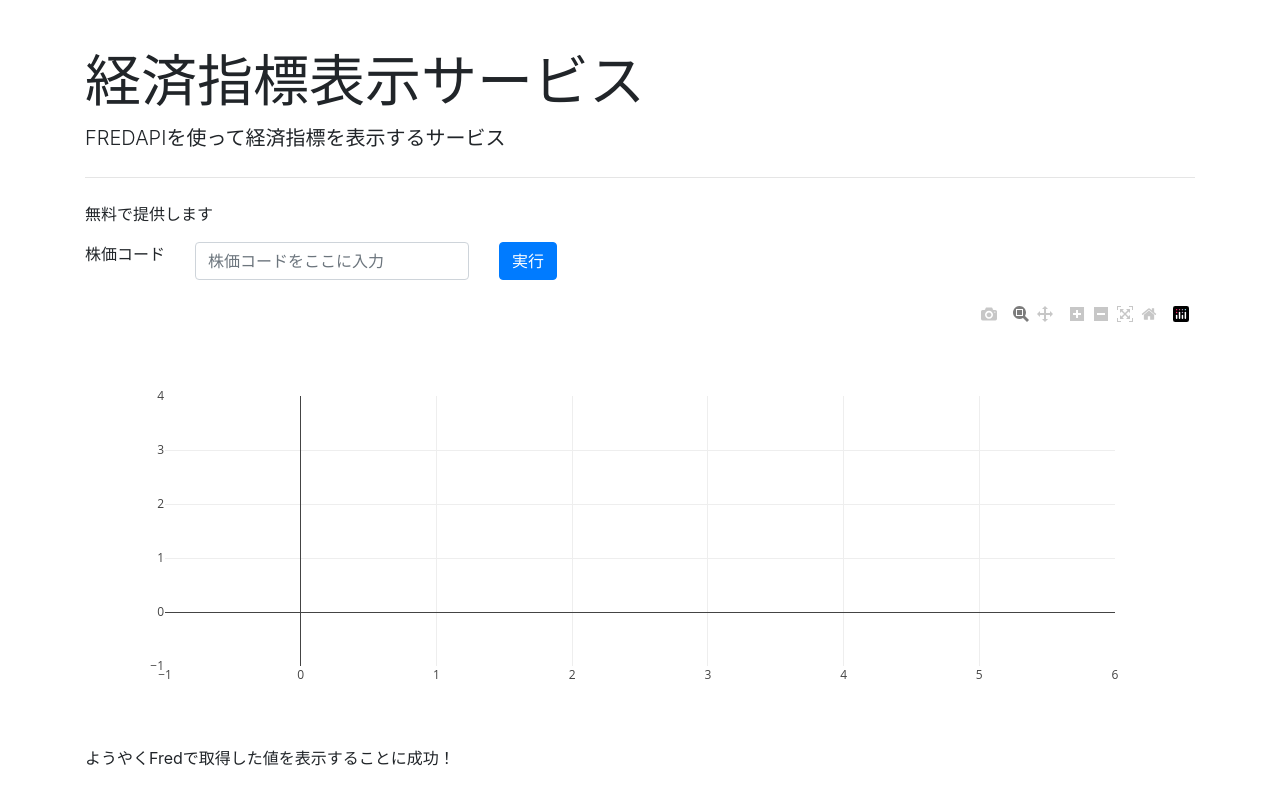
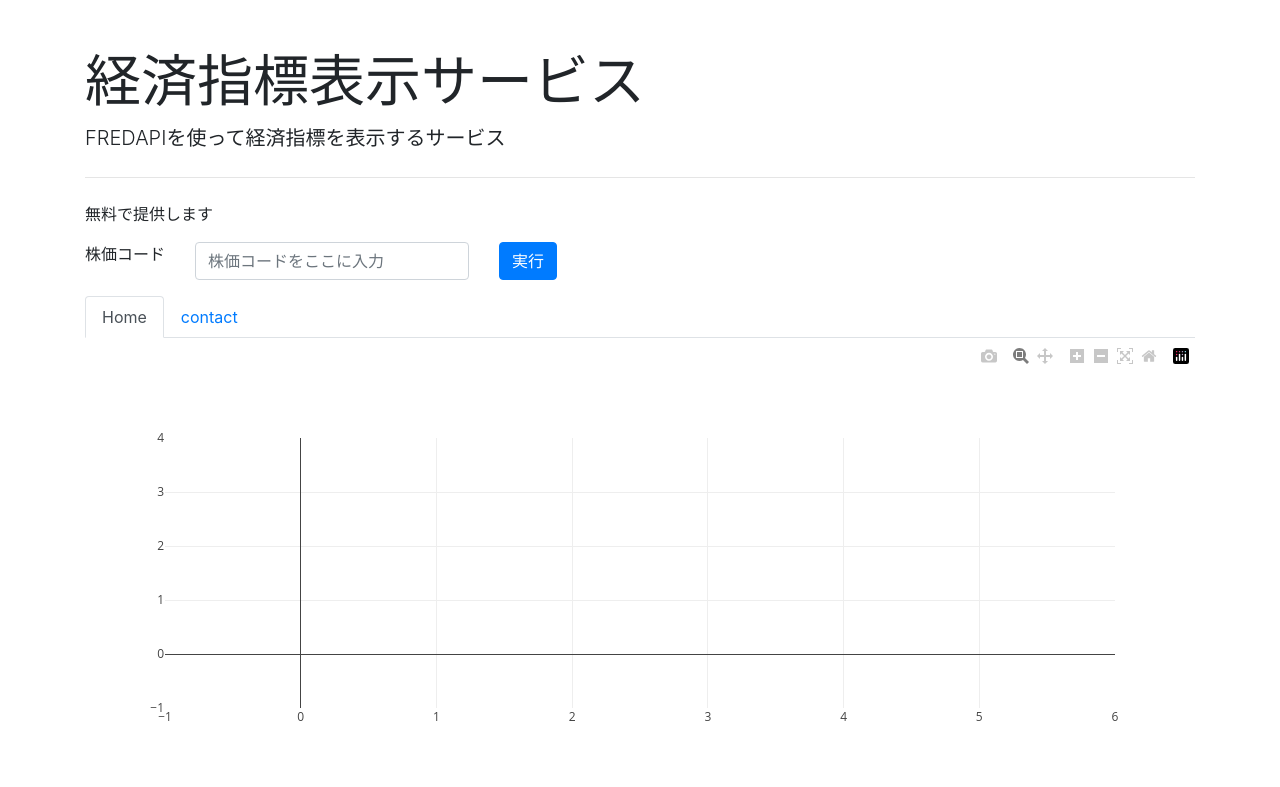
Before and after one commit to shimiiizu/NewXbrlWeb, a Flask app: template templates/fredapi.html in a window 1280 px wide. Shown: the top 787 px of the page. Run offline with Flask 2, Linux system fonts and the light colour scheme; the template is opened without the code that fills it, so the values that code supplies are empty; some libraries are stand-ins or nearby versions.

Commit message:
ナビゲーションバーを追加した

```diff
--- a/templates/fredapi.html
+++ b/templates/fredapi.html
@@ -16,6 +16,8 @@
         <hr class="my-4">
         <p>無料で提供します</p>
 
+
+
     <form class="row g-3">
         <div class="col-auto">
             <label class="visually-hidden">株価コード</label>
@@ -29,6 +31,14 @@
     </form>
 
 
+      <ul class="nav nav-tabs">
+        <li class="nav-item">
+            <a href="" class="nav-link active">Home</a>
+        </li>
+        <li class="nav-item">
+            <a href="" class="nav-link">contact</a>
+        </li>
+      </ul>
 <div id="myDiv"><!-- ここにグラフを表示する --></div>
 
 <script>
```
Also changed, not shown: templates/stockpricechart.html (+10 -0 lines).
